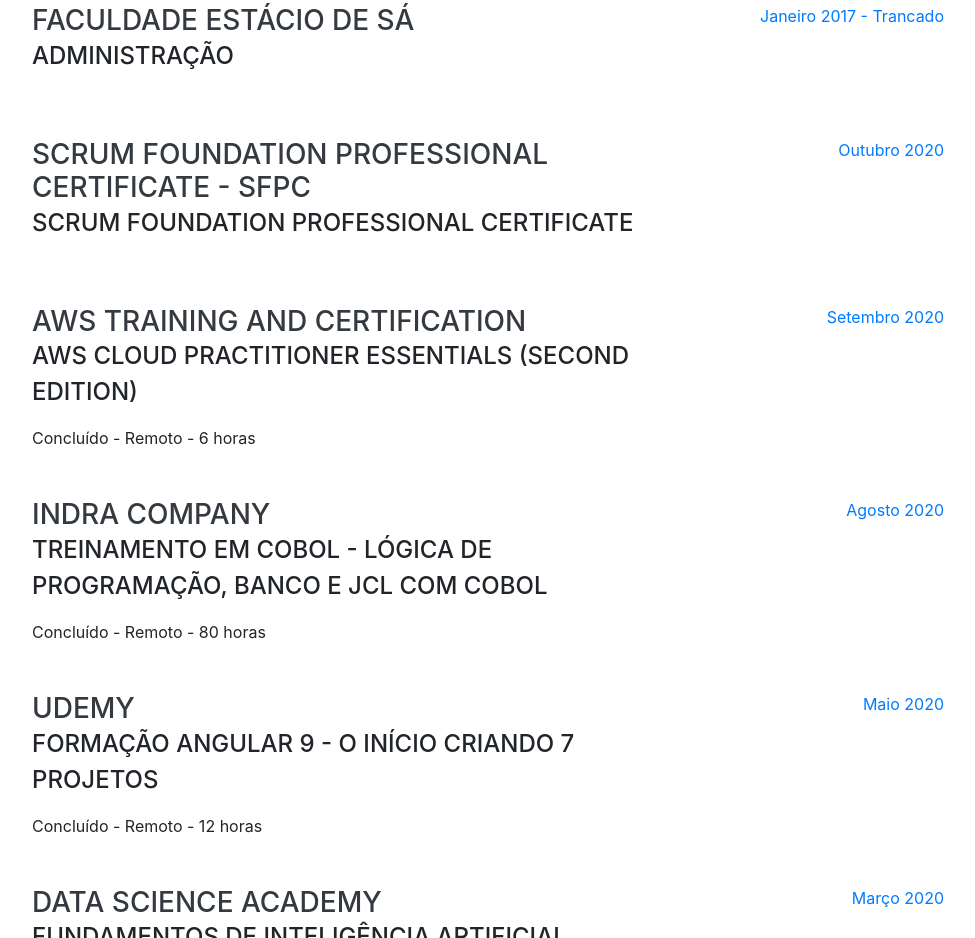
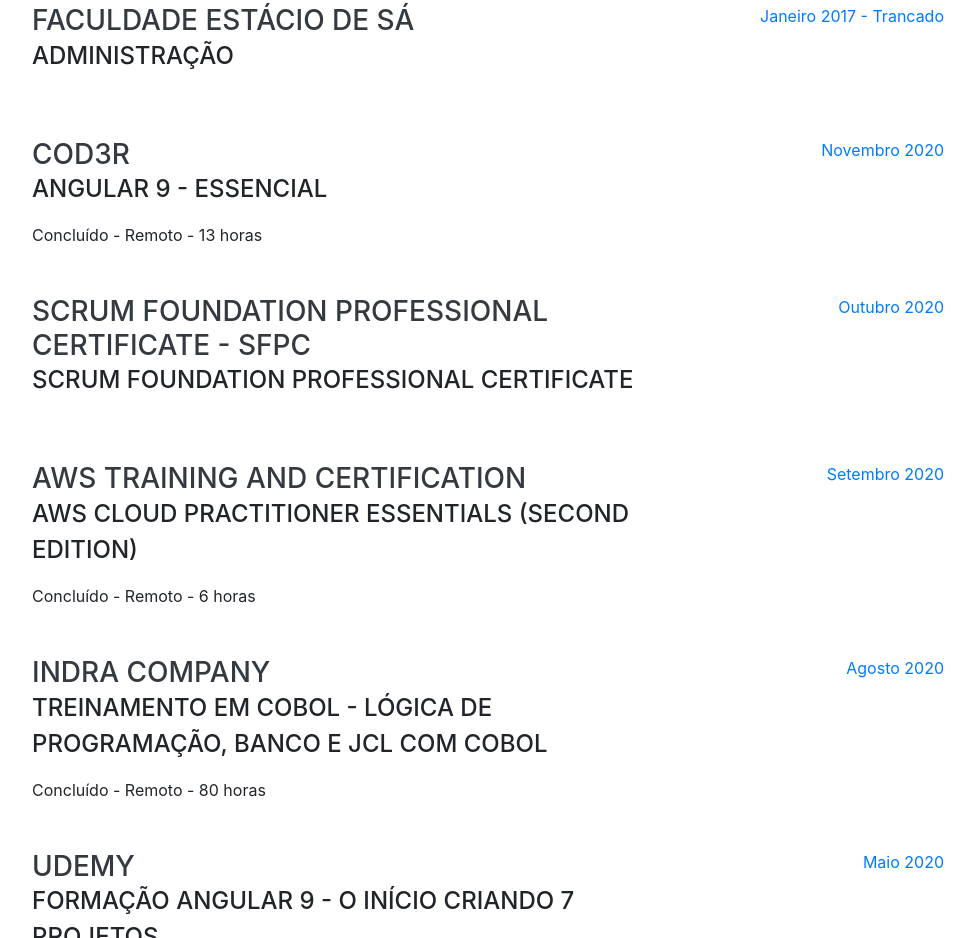
Before and after one commit to RodrigoMViana/rodrigomviana.github.io, a website with bundled scripts: page index.html in a window 1280 px wide. Shown: the part 1049-1987 px from the top of the page, without its empty margins (288-1263 px from the left). Built offline with nearby package versions, Linux system fonts and the light colour scheme; a web font is replaced by a local one.

Commit message:
Incluindo curso Angula 9

```diff
--- a/index.html
+++ b/index.html
@@ -116,7 +116,16 @@
           </div>
         </div>
 
-
+        <div class="resume-item d-flex flex-column flex-md-row justify-content-between mb-5">
+          <div class="resume-content">
+            <h3 class="mb-0">COD3R</h3>
+            <div class="subheading mb-3">Angular 9 - Essencial</div>
+            <div>Concluído - Remoto - 13 horas</div>
+          </div>
+            <div class="resume-date text-md-right">
+              <span class="text-primary">Novembro 2020</span>
+            </div>
+        </div>
 
 
         <div class="resume-item d-flex flex-column flex-md-row justify-content-between mb-5">
```
